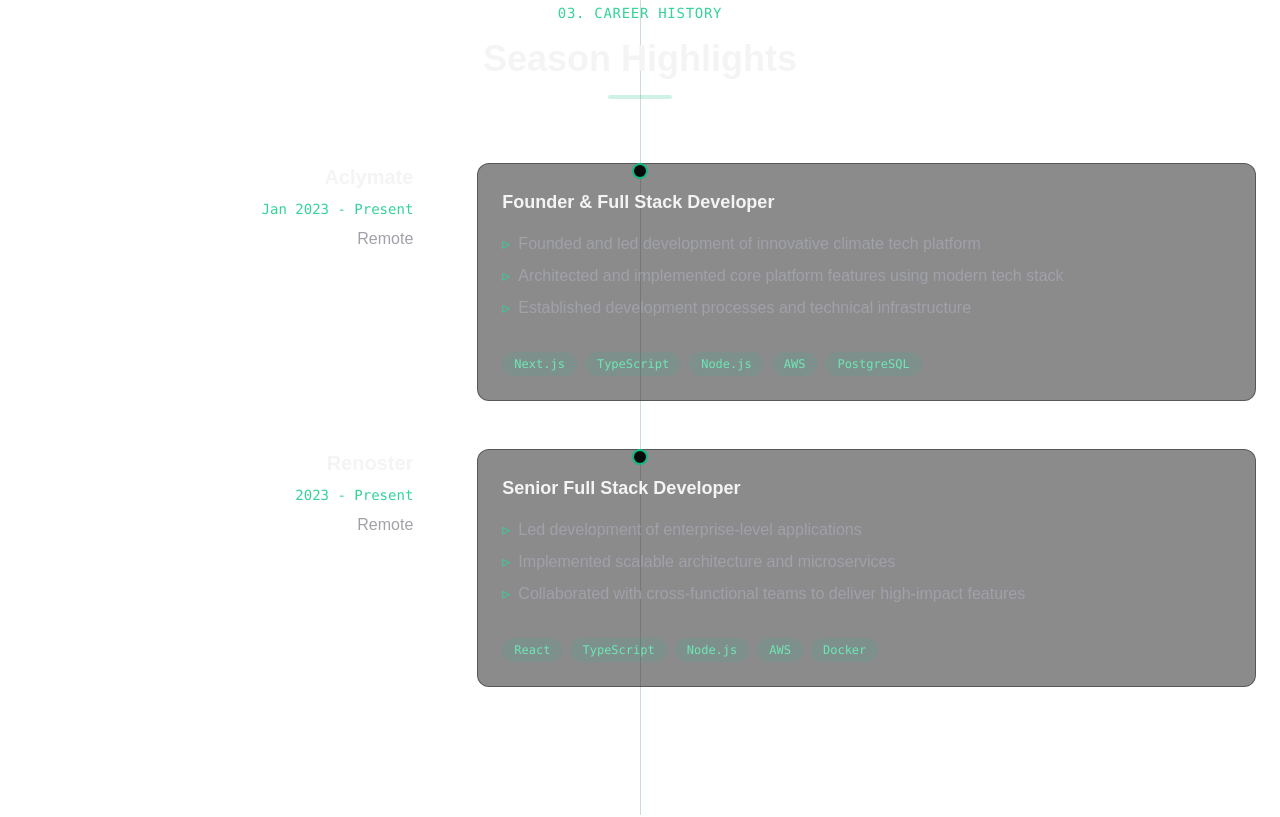
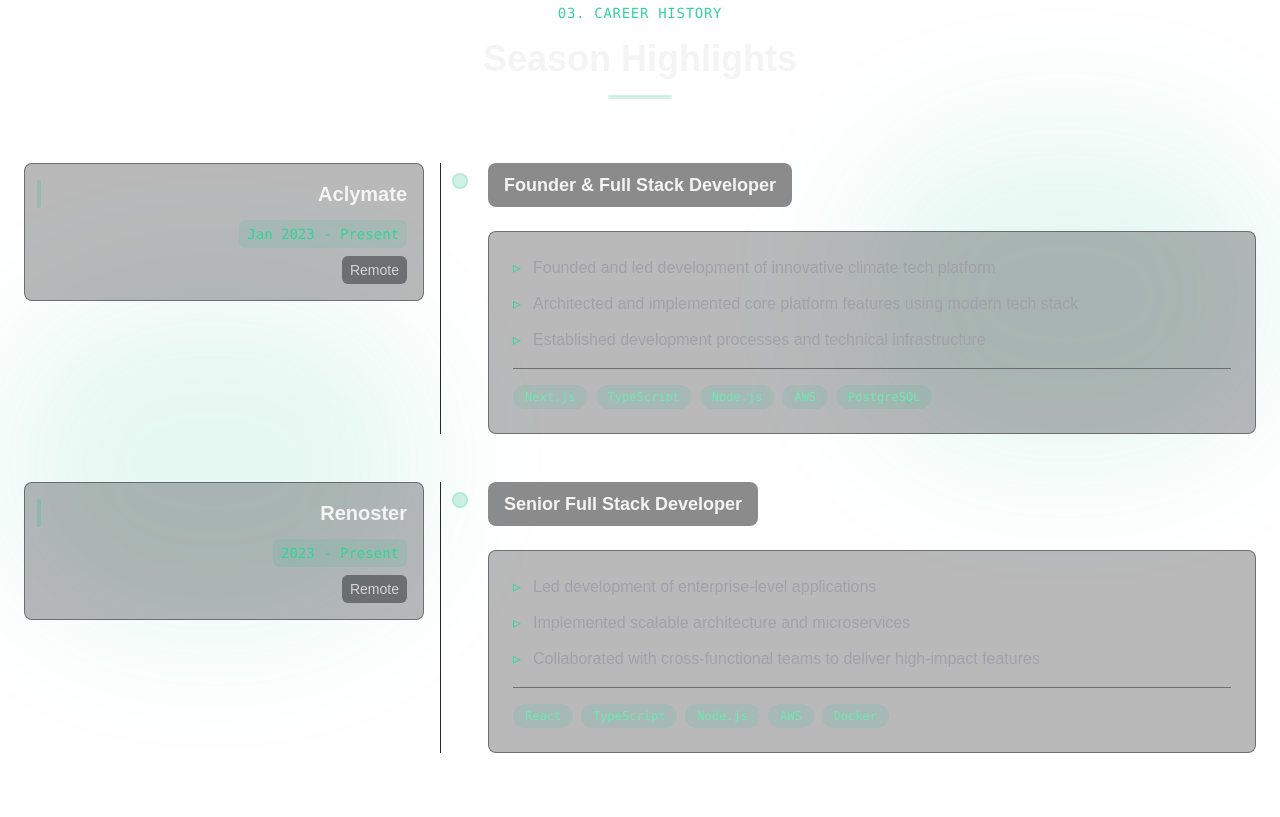
Before and after one commit to farukkandemir/portfolio-website, a Next.js app: page / in a window 1280 px wide. Shown: the part 1680-2497 px from the top of the page. Built offline with nearby package versions, Linux system fonts and the light colour scheme.

Commit message:
done with hero section

```diff
--- a/components/sections/Experience.tsx
+++ b/components/sections/Experience.tsx
@@ -42,7 +42,8 @@
       <Container>
         {/* Background Elements */}
         <div className="absolute inset-0 -z-10">
-          <div className="absolute left-1/2 top-0 h-full w-px bg-emerald-900/20" />
+          <div className="absolute right-0 top-1/4 w-1/3 h-1/3 bg-emerald-500/10 blur-3xl rounded-full" />
+          <div className="absolute left-0 bottom-1/4 w-1/3 h-1/3 bg-emerald-500/10 blur-3xl rounded-full" />
         </div>
 
         {/* Section Title */}
@@ -56,43 +57,71 @@
           <div className="w-16 h-1 bg-emerald-500/20 rounded-full" />
         </div>
 
-        {/* Experience Timeline */}
+        {/* Experience Cards */}
         <div className="relative space-y-12">
           {experiences.map((exp, index) => (
             <div
               key={index}
-              className="relative grid grid-cols-1 lg:grid-cols-[1fr,2fr] gap-8 lg:gap-16"
+              className="relative grid grid-cols-1 lg:grid-cols-[1fr,2fr] gap-8"
             >
-              {/* Timeline Marker */}
-              <div className="hidden lg:block absolute left-1/2 top-0 -translate-x-1/2 w-4 h-4 rounded-full border-2 border-emerald-500 bg-zinc-950" />
-
-              {/* Company Info */}
-              <div className="lg:text-right space-y-2">
-                <h3 className="text-xl font-bold text-zinc-100">
+              {/* Enhanced Company Info - More Compact */}
+              <div className="relative lg:text-right">
+                <div className="sticky top-24">
+                  {/* Company Card */}
+                  <div className="relative p-4 bg-zinc-900/30 rounded-lg border border-zinc-800/50">
+                    {/* Company Name with Accent */}
+                    <div className="relative mb-3">
+                      <div className="absolute -left-1 top-0 bottom-0 w-1 bg-emerald-500/20 rounded-full" />
+                      <h3 className="text-xl font-bold text-zinc-100 pl-3">
                         {exp.company}
                       </h3>
-                <p className="font-mono text-sm text-emerald-400">
+                    </div>
+
+                    {/* Duration and Location - Simplified */}
+                    <div className="space-y-2">
+                      <span className="inline-block px-2 py-1 text-sm font-mono text-emerald-400 bg-emerald-500/10 rounded-md">
                         {exp.duration}
-                </p>
-                <p className="text-zinc-400">{exp.location}</p>
+                      </span>
+                      <div className="flex items-center justify-end">
+                        <span className="px-2 py-1 text-sm text-zinc-300 bg-zinc-800/50 rounded-md">
+                          {exp.location}
+                        </span>
+                      </div>
+                    </div>
+                  </div>
+                </div>
               </div>
 
               {/* Role Details */}
-              <div className="space-y-4 p-6 bg-zinc-900/50 rounded-xl border border-zinc-800/50">
-                <h4 className="text-lg font-semibold text-zinc-100">
+              <div className="relative">
+                {/* Connector Line */}
+                <div className="absolute -left-4 top-0 bottom-0 w-px bg-zinc-800" />
+
+                {/* Content */}
+                <div className="relative pl-8 space-y-6">
+                  {/* Role Title */}
+                  <div className="relative">
+                    {/* Connector Dot */}
+                    <div className="absolute -left-[2.15rem] top-3 w-3 h-3 rounded-full bg-emerald-500/20 ring-2 ring-emerald-500/30" />
+                    <h4 className="text-lg font-semibold text-zinc-100 bg-zinc-900/50 inline-block px-4 py-2 rounded-lg">
                       {exp.role}
                     </h4>
+                  </div>
 
-                <ul className="space-y-2">
+                  {/* Achievements */}
+                  <div className="space-y-4 bg-zinc-900/30 rounded-lg p-6 border border-zinc-800/50">
+                    <ul className="space-y-3">
                       {exp.achievements.map((achievement, i) => (
-                    <li key={i} className="flex gap-2 text-zinc-400">
+                        <li key={i} className="flex gap-3 text-zinc-400">
                           <span className="text-emerald-400 shrink-0">▹</span>
                           <span>{achievement}</span>
                         </li>
                       ))}
                     </ul>
 
-                <div className="flex flex-wrap gap-2 pt-4">
+                    {/* Skills */}
+                    <div className="pt-4 border-t border-zinc-800/50">
+                      <div className="flex flex-wrap gap-2">
                         {exp.skills.map((skill) => (
                           <span
                             key={skill}
@@ -104,6 +133,9 @@
                       </div>
                     </div>
                   </div>
+                </div>
+              </div>
+            </div>
           ))}
         </div>
       </Container>
--- a/components/sections/Hero.tsx
+++ b/components/sections/Hero.tsx
@@ -34,7 +34,7 @@
         {/* Redesigned Social Links */}
         <div className="hidden md:flex fixed left-8 bottom-8 flex-col gap-6">
           <Link
-            href="https://github.com"
+            href="https://github.com/farukkandemir"
             target="_blank"
             className="group flex items-center gap-3 text-zinc-400 hover:text-emerald-300 transition-all duration-300"
           >
@@ -46,7 +46,7 @@
             </span>
           </Link>
           <Link
-            href="https://linkedin.com"
+            href="https://www.linkedin.com/in/farukkandemir/"
             target="_blank"
             className="group flex items-center gap-3 text-zinc-400 hover:text-emerald-300 transition-all duration-300"
           >
@@ -95,20 +95,18 @@
 
               {/* Action Buttons */}
               <div className="flex flex-wrap gap-4 pt-4">
+                <a href="/assets/resume.pdf" download>
                   <Button
                     size="lg"
                     className="group relative bg-emerald-600 hover:bg-emerald-700 text-zinc-100"
+                    onClick={() => {
+                      // window.open("/resume.pdf", "_blank");
+                    }}
                   >
-                  View Projects
+                    Download Resume
                     <ArrowRight className="ml-2 h-4 w-4 transition-transform group-hover:translate-x-1" />
                   </Button>
-                <Button
-                  size="lg"
-                  variant="outline"
-                  className="group relative border-emerald-500/20 hover:bg-emerald-500/10"
-                >
-                  Download Resume
-                </Button>
+                </a>
               </div>
             </div>
 
```
Also changed, not shown: 1 other file (tests, documents, lock files or other folders). Lines whose indentation alone changed are shown as unchanged.
